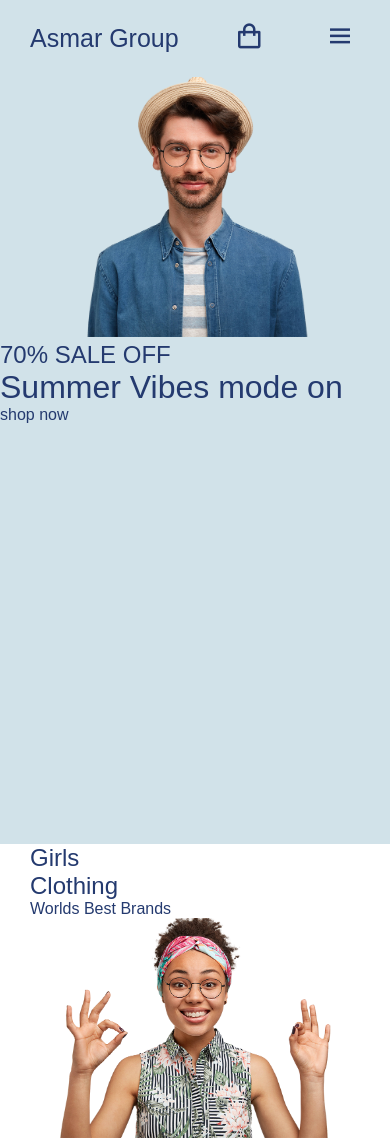
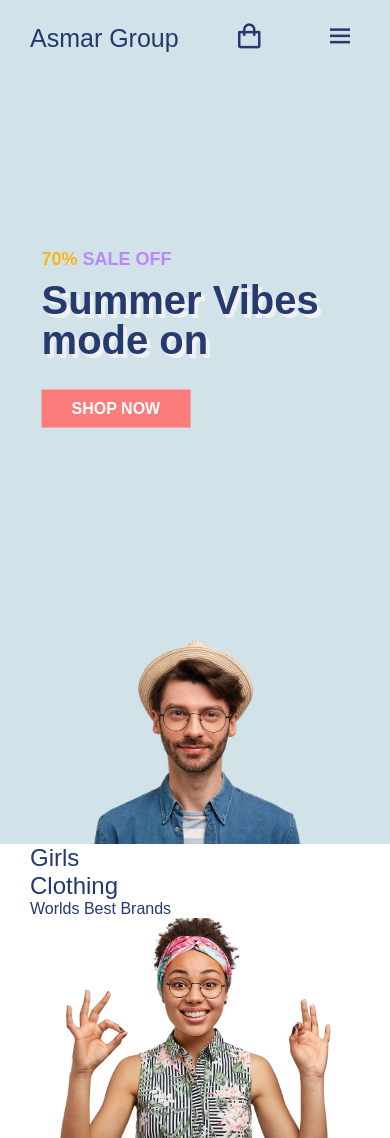
Before and after one commit to Momtaz1992/Ecommerce-Website, a plain HTML site: page index.html in a window 390 px wide. Shown: the top 1138 px of the page. Drawn offline with nearby package versions, Linux system fonts and the light colour scheme.

Commit message:
home css done

```diff
--- a/style.css
+++ b/style.css
@@ -200,3 +200,109 @@ li {
               display: none;
        }
 }
+
+/* Hero */
+.header .hero-img {
+       position: absolute;
+       bottom: -10%;
+       right: -5%;
+       height: 70rem;
+       object-fit: contain;
+     }
+
+     .hero-content {
+       position: absolute;
+       top: 50%;
+       transform: translate(25%, -50%);
+     }
+
+     .hero-content h2 {
+       color: #b888ff;
+       font-size: 3rem;
+       font-weight: 700;
+       margin-bottom: 1rem;
+     }
+
+     .hero-content .discount {
+       color: #fbb419;
+     }
+
+     .hero-content h1 span {
+       color: #253b70;
+       font-size: 6rem;
+       font-weight: 700;
+       display: block;
+       line-height: 1;
+       text-shadow: 3px 3px 0 #f1f1f1, 4px 4px 0 #f1f1f1;
+     }
+
+     .btn {
+       display: inline-block;
+       background-color: #fc7c7c;
+       padding: 1.2rem 4rem;
+       color: #fff;
+       font-weight: 600;
+       text-transform: uppercase;
+       margin-top: 3rem;
+     }
+
+     @media only screen and (max-width: 1200px) {
+       .header .hero-img {
+         right: -20%;
+       }
+
+       .hero-content {
+         transform: translate(20%, -50%);
+       }
+
+       .hero-content h2 {
+         font-size: 2rem;
+       }
+
+       .hero-content h1 span {
+         font-size: 5rem;
+       }
+     }
+
+     @media only screen and (max-width: 996px) {
+       .header {
+         min-height: 70vh;
+       }
+
+       .header .hero-img {
+         height: 40rem;
+         right: -10%;
+       }
+     }
+
+     @media only screen and (max-width: 567px) {
+       .header {
+         min-height: 100vh;
+       }
+
+       .header .hero-img {
+         height: 40rem;
+         bottom: -15%;
+       }
+
+       .hero-content {
+         top: 40%;
+         transform: translate(15%, -50%);
+       }
+
+       .header .hero-img {
+         right: 0%;
+       }
+
+       .hero-content h2 {
+         font-size: 1.8rem;
+       }
+
+       .hero-content h1 span {
+         font-size: 4rem;
+       }
+
+       .hero-content a {
+         padding: 1rem 3rem;
+       }
+     }
```
